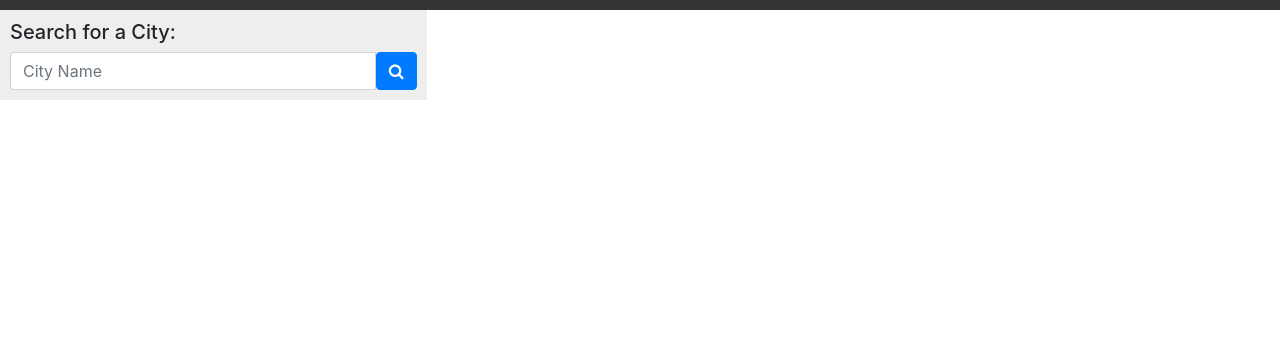
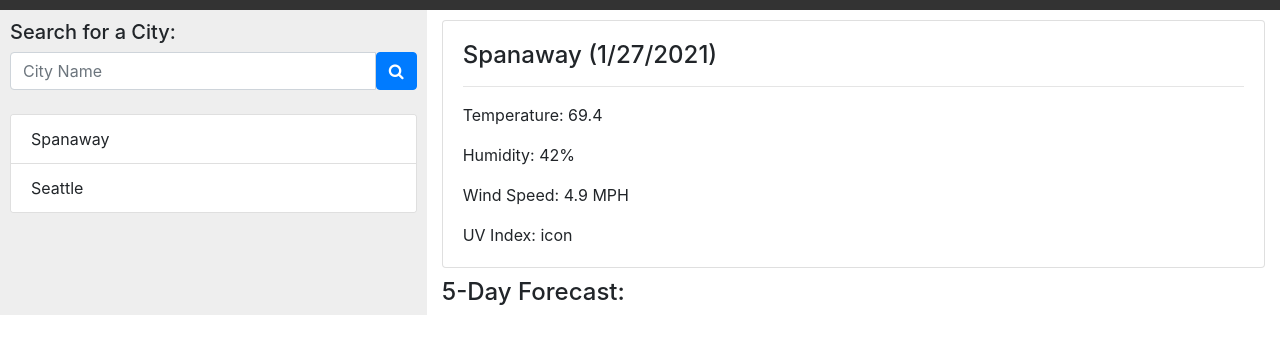
Before and after one commit to Connerjm/Weather-Dashboard, a plain HTML site: page index.html in a window 1280 px wide. Shown: the part 46-400 px from the top of the page. Drawn offline with nearby package versions, Linux system fonts and the light colour scheme.

Commit message:
Adding some more elements, trying to get everything on the page and look good.

```diff
--- a/Assets/CSS/style.css
+++ b/Assets/CSS/style.css
@@ -11,3 +11,9 @@ header
     padding: 10px;
     background-color: #eee;
 }
+
+.current-day-forecast
+{
+    margin-top: 10px;
+    margin-bottom: 10px;
+}
--- a/index.html
+++ b/index.html
@@ -25,17 +25,31 @@
                     <input type="text" class="form-control" placeholder="City Name" name="search">
                     <button type="submit" class="btn btn-primary"><i class="fa fa-search"></i></button>
                 </span>
+                <br>
                 <!-- list of cities previously searched -->
-                <div class="searched-cities"></div>
+                <div class="searched-cities card">
+                    <ul class="list-group list-group-flush">
+                        <li class="list-group-item">Spanaway</li>
+                        <li class="list-group-item">Seattle</li>
+                    </ul>
+                </div>
             </aside>
             <div class="main-content-box col-8">
-                <div class="current-day-forecast">
-                <!-- current city and date with icon -->
-                <!-- the info for the current day -->
+                <div class="current-day-forecast card">
+                    <!-- Should initially open to users current city using geolocation and reversegeocoding api. And if that doesnt work, just build it for seattle unless it looks fine blank. -->
+                    <div class="card-body">
+                        <h4 class="card-title">Spanaway (1/27/2021)</h4>
+                        <hr>
+                        <p class="card-text">Temperature: 69.4</p>
+                        <p class="card-text">Humidity: 42%</p>
+                        <p class="card-text">Wind Speed: 4.9 MPH</p>
+                        <p class="card-text">UV Index: icon</p>
+                    </div>
                 </div>
                 <div class="five-day-forecast">
-                    <!-- "5-Day Forecast:" -->
-                    <!-- 5 cards with date, icon, temp, humidity -->
+                    <h4>5-Day Forecast:</h4>
+                    <!-- 5 cards with date, icon, temp, humidity. -->
+                    <div class="five-forecast-cards"></div>
                 </div>
             </div>
         </div>
```
